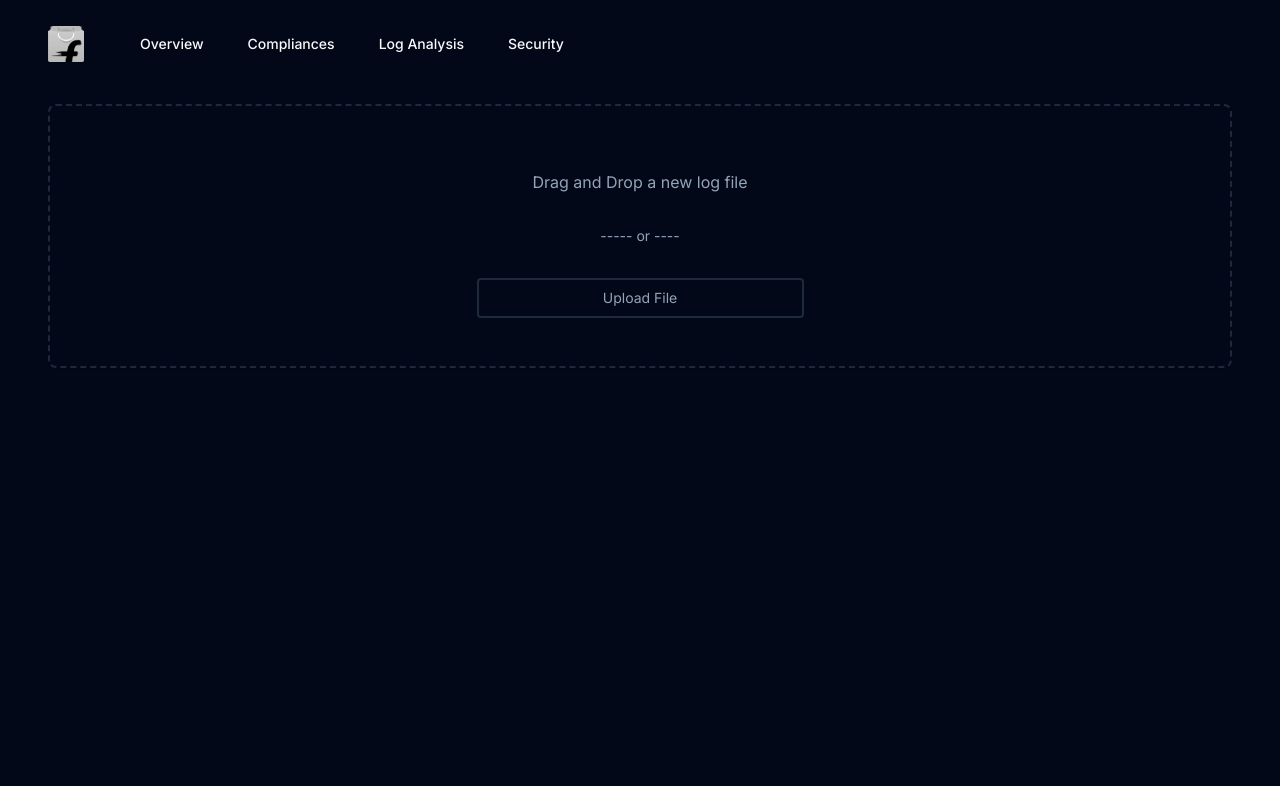
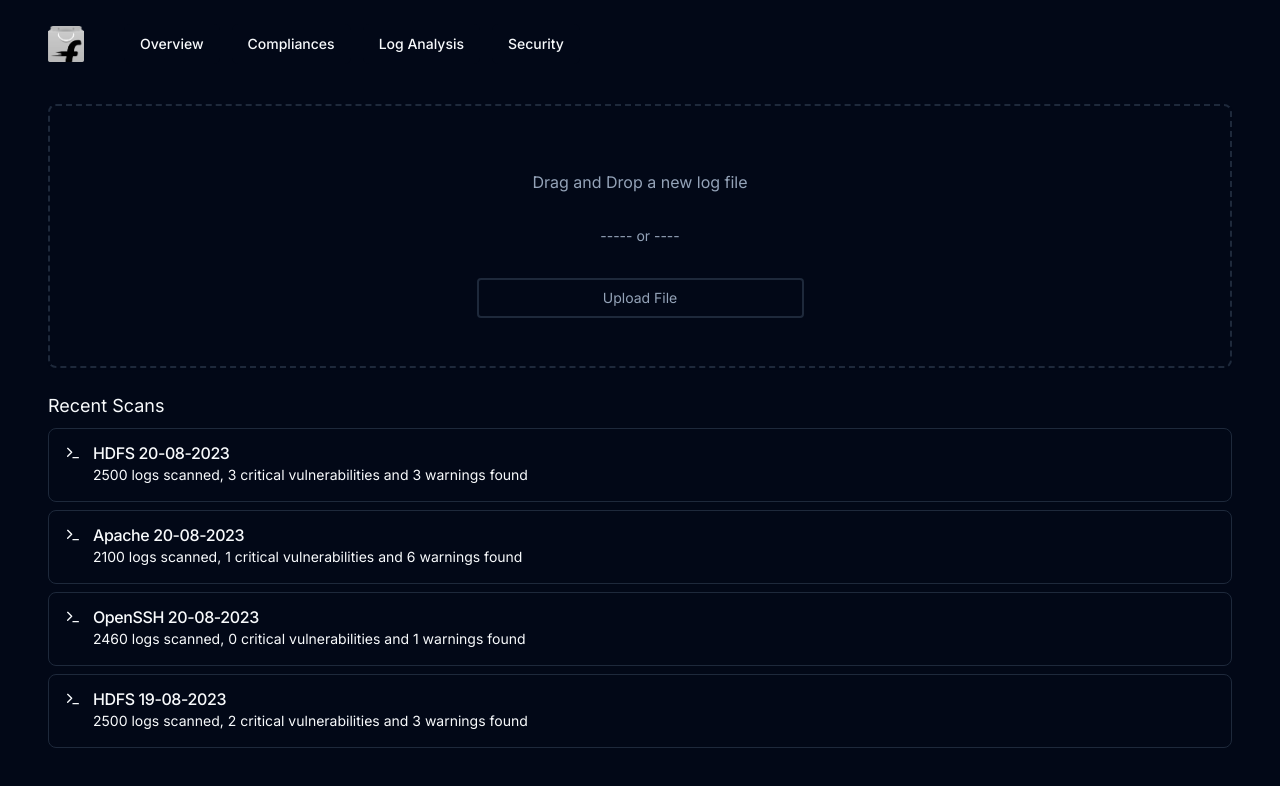
Before and after one commit to Servatom/Flipkart-Grid-5.0-Infosec, a Next.js app in the folder client/: page /logs in a window 1280 px wide. Shown: the top 786 px of the page. Built offline with nearby package versions, Linux system fonts and the light colour scheme.

Commit message:
Create logs page, previous log scans

```diff
--- a/client/src/app/logs/page.tsx
+++ b/client/src/app/logs/page.tsx
@@ -1,11 +1,30 @@
 "use client";
+
 import Loading from "@/components/common/Loading";
 import UploadBox from "@/components/common/UploadBox";
-import { useState } from "react";
+import PreviousScans from "@/components/logs/PreviousScans";
+import Vulnerabilities from "@/components/logs/Vulnerabilities";
+import { PREVIOUS_SCANS } from "@/lib/constants";
+import { useEffect, useState } from "react";
 
 const Logs = () => {
   const [isUploaded, setIsUploaded] = useState(false);
   const [isUploading, setIsUploading] = useState(false);
+  const [prevScans, setPrevScans] = useState(PREVIOUS_SCANS.reverse());
+  useEffect(() => {
+    if (isUploaded) {
+      setPrevScans((prev) => {
+        return [
+          {
+            label: "OpenSSH 20-08-2023",
+            description:
+              "210 logs scanned, 2 critical vulnerabilities and 7 warnings found",
+          },
+          ...PREVIOUS_SCANS.reverse(),
+        ];
+      });
+    }
+  }, [isUploaded]);
   return (
     <div className="flex flex-col gap-4">
       <UploadBox
@@ -21,6 +40,13 @@ const Logs = () => {
           description={` Scanning log file to identify potential vulnerabilities and non-compliance issues. This may take a few minutes. `}
         />
       )}
+      {isUploaded && (
+        <div className="flex flex-col w-full">
+          <h1 className="text-lg mt-2 py-2">Anomalies detected:</h1>
+          <Vulnerabilities />
+        </div>
+      )}
+      <PreviousScans data={prevScans} />
     </div>
   );
 };
--- a/client/src/components/common/Navbar.tsx
+++ b/client/src/components/common/Navbar.tsx
@@ -19,7 +19,9 @@ const Navbar: React.FC = () => {
   return (
     <NavigationMenu className="w-full flex flex-row gap-4 p-6 px-12 justify-between">
       <div className="mr-6 flex flex-row items-center">
-        <Image src={logo} alt="logo" width={36} height={36} />
+        <Link href={"/"}>
+          <Image src={logo} alt="logo" width={36} height={36} />
+        </Link>
       </div>
       <NavigationMenuList className="ml-auto flex flex-row gap-2">
         <NavigationMenuItem>
--- /dev/null
+++ b/client/src/components/logs/PreviousScanItem.tsx
@@ -0,0 +1,16 @@
+import { Alert, AlertDescription, AlertTitle } from "@/components/ui/alert";
+import { Terminal } from "lucide-react";
+const PreviousScanItem: React.FC<{
+  label: string;
+  description: string;
+}> = ({ label, description }) => {
+  return (
+    <Alert>
+      <Terminal className="h-4 w-4" />
+      <AlertTitle>{label}</AlertTitle>
+      <AlertDescription>{description}</AlertDescription>
+    </Alert>
+  );
+};
+
+export default PreviousScanItem;
--- /dev/null
+++ b/client/src/components/logs/PreviousScans.tsx
@@ -0,0 +1,25 @@
+import { PREVIOUS_SCANS } from "@/lib/constants";
+import { Card } from "../ui/card";
+import PreviousScanItem from "./PreviousScanItem";
+
+const PreviousScans: React.FC<{
+  data: {
+    label: string;
+    description: string;
+  }[];
+}> = ({ data }) => {
+  return (
+    <div className="flex flex-col gap-2">
+      <h1 className="text-lg mt-2">Recent Scans</h1>
+      {data.map((scan, index) => (
+        <PreviousScanItem
+          key={index}
+          label={scan.label}
+          description={scan.description}
+        />
+      ))}
+    </div>
+  );
+};
+
+export default PreviousScans;
--- /dev/null
+++ b/client/src/components/logs/Vulnerabilities.tsx
@@ -0,0 +1,23 @@
+const Vulnerabilities: React.FC = () => {
+  return (
+    // write component for code block using tailwind
+    <pre className="bg-gray-700 bg-opacity-25 p-8 rounded-md overflow-scroll">
+      {`Dec 10 06:55:46 - A reverse mapping checking failure from an IP address that suggests a possible break-in attempt. The IP address 173.234.31.186 is attempting to connect with the username webmaster, which is an invalid user.
+
+Dec 10 07:13:31 - A series of failed authentication attempts for the user root from IP address 5.36.59.76.dynamic-dsl-ip.omantel.net.om.
+
+Dec 10 07:27:50 - Failed authentication attempts for the user root from IP address 112.95.230.3.
+
+Dec 10 07:28:03 - Invalid user pgadmin from IP address 112.95.230.3.
+
+Dec 10 07:28:25 - Multiple failed authentication attempts for the user root from IP address 112.95.230.3.
+
+Dec 10 07:28:35 - More failed authentication attempts for the user root from IP address 112.95.230.3.
+
+Dec 10 07:28:45 - The pattern of failed authentication attempts continues for the user root from IP address 112.95.230.3.
+`}
+    </pre>
+  );
+};
+
+export default Vulnerabilities;
--- /dev/null
+++ b/client/src/components/ui/alert.tsx
@@ -0,0 +1,59 @@
+import * as React from "react"
+import { cva, type VariantProps } from "class-variance-authority"
+
+import { cn } from "@/lib/utils"
+
+const alertVariants = cva(
+  "relative w-full rounded-lg border p-4 [&>svg~*]:pl-7 [&>svg+div]:translate-y-[-3px] [&>svg]:absolute [&>svg]:left-4 [&>svg]:top-4 [&>svg]:text-foreground",
+  {
+    variants: {
+      variant: {
+        default: "bg-background text-foreground",
+        destructive:
+          "border-destructive/50 text-destructive dark:border-destructive [&>svg]:text-destructive",
+      },
+    },
+    defaultVariants: {
+      variant: "default",
+    },
+  }
+)
+
+const Alert = React.forwardRef<
+  HTMLDivElement,
+  React.HTMLAttributes<HTMLDivElement> & VariantProps<typeof alertVariants>
+>(({ className, variant, ...props }, ref) => (
+  <div
+    ref={ref}
+    role="alert"
+    className={cn(alertVariants({ variant }), className)}
+    {...props}
+  />
+))
+Alert.displayName = "Alert"
+
+const AlertTitle = React.forwardRef<
+  HTMLParagraphElement,
+  React.HTMLAttributes<HTMLHeadingElement>
+>(({ className, ...props }, ref) => (
+  <h5
+    ref={ref}
+    className={cn("mb-1 font-medium leading-none tracking-tight", className)}
+    {...props}
+  />
+))
+AlertTitle.displayName = "AlertTitle"
+
+const AlertDescription = React.forwardRef<
+  HTMLParagraphElement,
+  React.HTMLAttributes<HTMLParagraphElement>
+>(({ className, ...props }, ref) => (
+  <div
+    ref={ref}
+    className={cn("text-sm [&_p]:leading-relaxed", className)}
+    {...props}
+  />
+))
+AlertDescription.displayName = "AlertDescription"
+
+export { Alert, AlertTitle, AlertDescription }
--- a/client/src/lib/constants.ts
+++ b/client/src/lib/constants.ts
@@ -228,3 +228,29 @@ export const SIMPLIFIED_COMPLIANCE_ITEMS = [
       "Monitor access logs for suspicious customer activities, validate identity verification processes, and review customer access privileges.",
   },
 ];
+
+export const PREVIOUS_SCANS: {
+  label: string;
+  description: string;
+}[] = [
+  {
+    label: "HDFS 19-08-2023",
+    description:
+      "2500 logs scanned, 2 critical vulnerabilities and 3 warnings found",
+  },
+  {
+    label: "OpenSSH 20-08-2023",
+    description:
+      "2460 logs scanned, 0 critical vulnerabilities and 1 warnings found",
+  },
+  {
+    label: "Apache 20-08-2023",
+    description:
+      "2100 logs scanned, 1 critical vulnerabilities and 6 warnings found",
+  },
+  {
+    label: "HDFS 20-08-2023",
+    description:
+      "2500 logs scanned, 3 critical vulnerabilities and 3 warnings found",
+  },
+];
```
